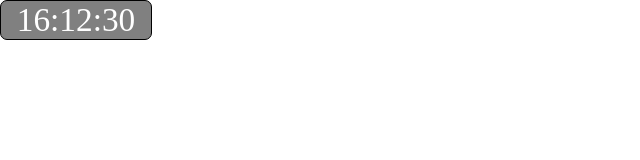
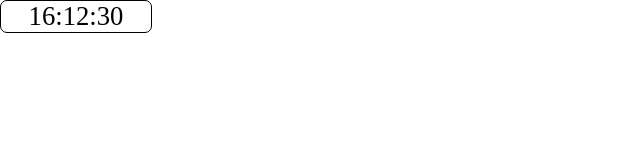
Before and after one commit to Gus-Damasceno/relogio, a plain HTML site: page index.html in a window 1280 px wide. Shown: the whole page, without its empty margins (0-640 px from the left). Drawn offline with Linux system fonts and the light colour scheme.

Commit message:
Update index.html

```diff
--- a/index.html
+++ b/index.html
@@ -6,16 +6,16 @@
     <title>Document</title>
     <style>
         #espaco{
-            background-color: gray;
+            background-color: white;
             width: 150px;
             height: 100%;
             border: solid black 1px;
             text-align: center;
-            color: white;
+            color: black;
             border-radius: 7px;
             margin: 0;
             padding: 0;
-            font-size: 25pt;
+            font-size: 20pt;
         }
 
         body{
```
